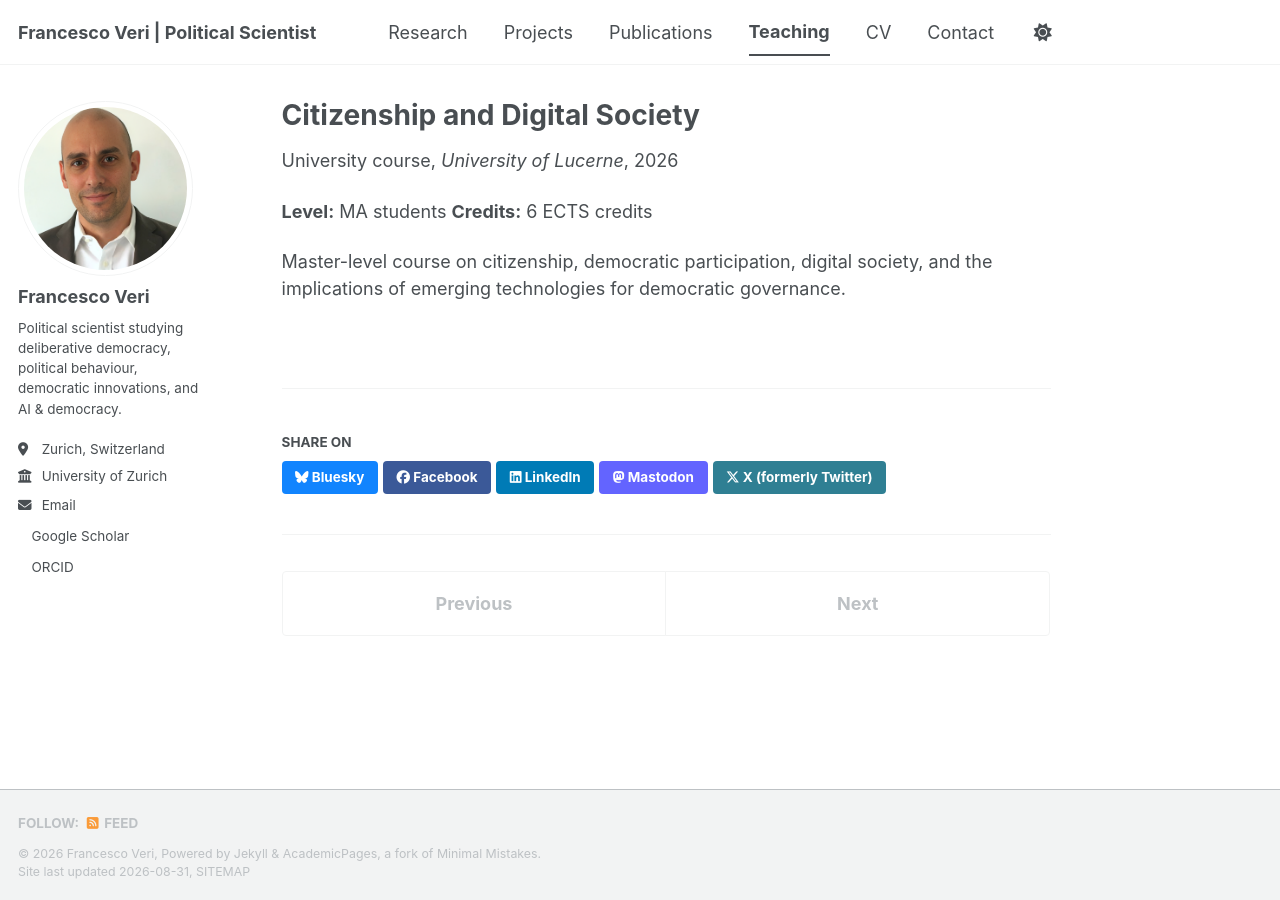
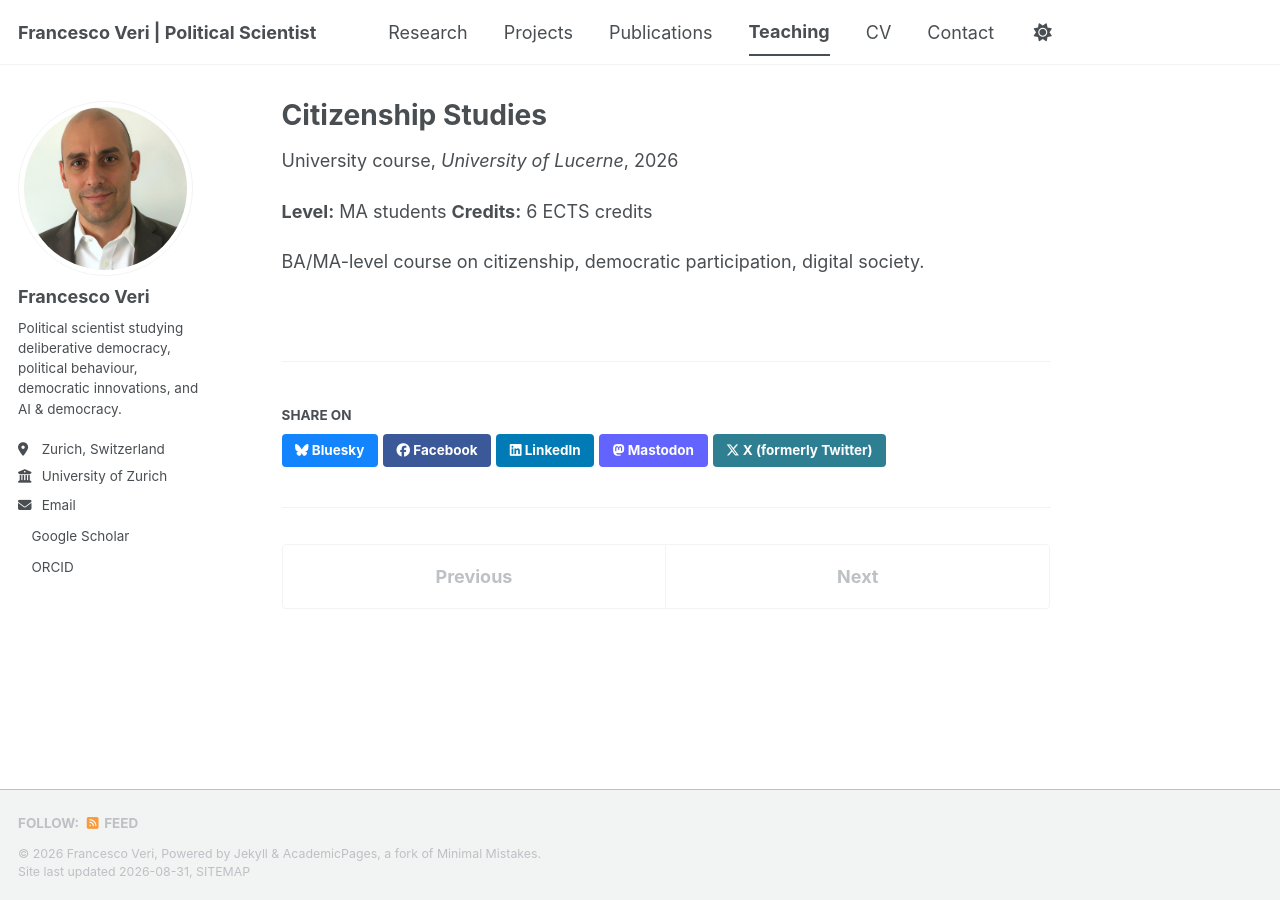
Before and after one commit to francescoveri/francescoveri.github.io, a Jekyll site: the page built from _teaching/2026-citizenship-and-digital-society.md, in a window 1280 px wide. Built offline with Jekyll 4.4.1, drawn with Linux system fonts in a browser that asks for light colours; a style sheet for code colours, icons or effects is not loaded.

Commit message:
Update 2026-citizenship-and-digital-society.md

```diff
--- a/_teaching/2026-citizenship-and-digital-society.md
+++ b/_teaching/2026-citizenship-and-digital-society.md
@@ -1,5 +1,5 @@
 ---
-title: "Citizenship and Digital Society"
+title: "Citizenship Studies"
 collection: teaching
 type: "University course"
 permalink: /teaching/2026-citizenship-and-digital-society
@@ -11,4 +11,4 @@ location: "Lucerne, Switzerland"
 **Level:** MA students
 **Credits:** 6 ECTS credits
 
-Master-level course on citizenship, democratic participation, digital society, and the implications of emerging technologies for democratic governance.
+BA/MA-level course on citizenship, democratic participation, digital society.
```
